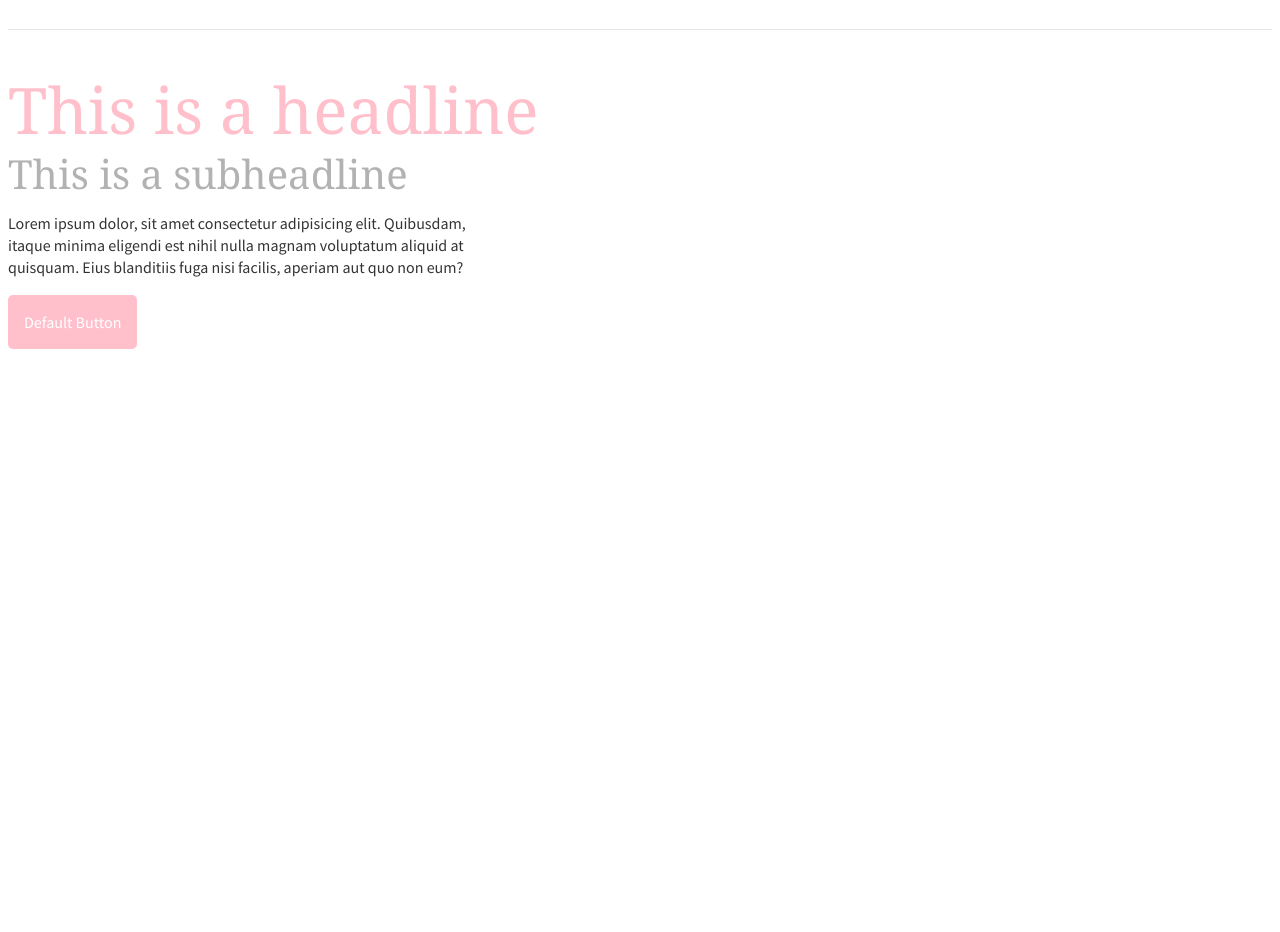
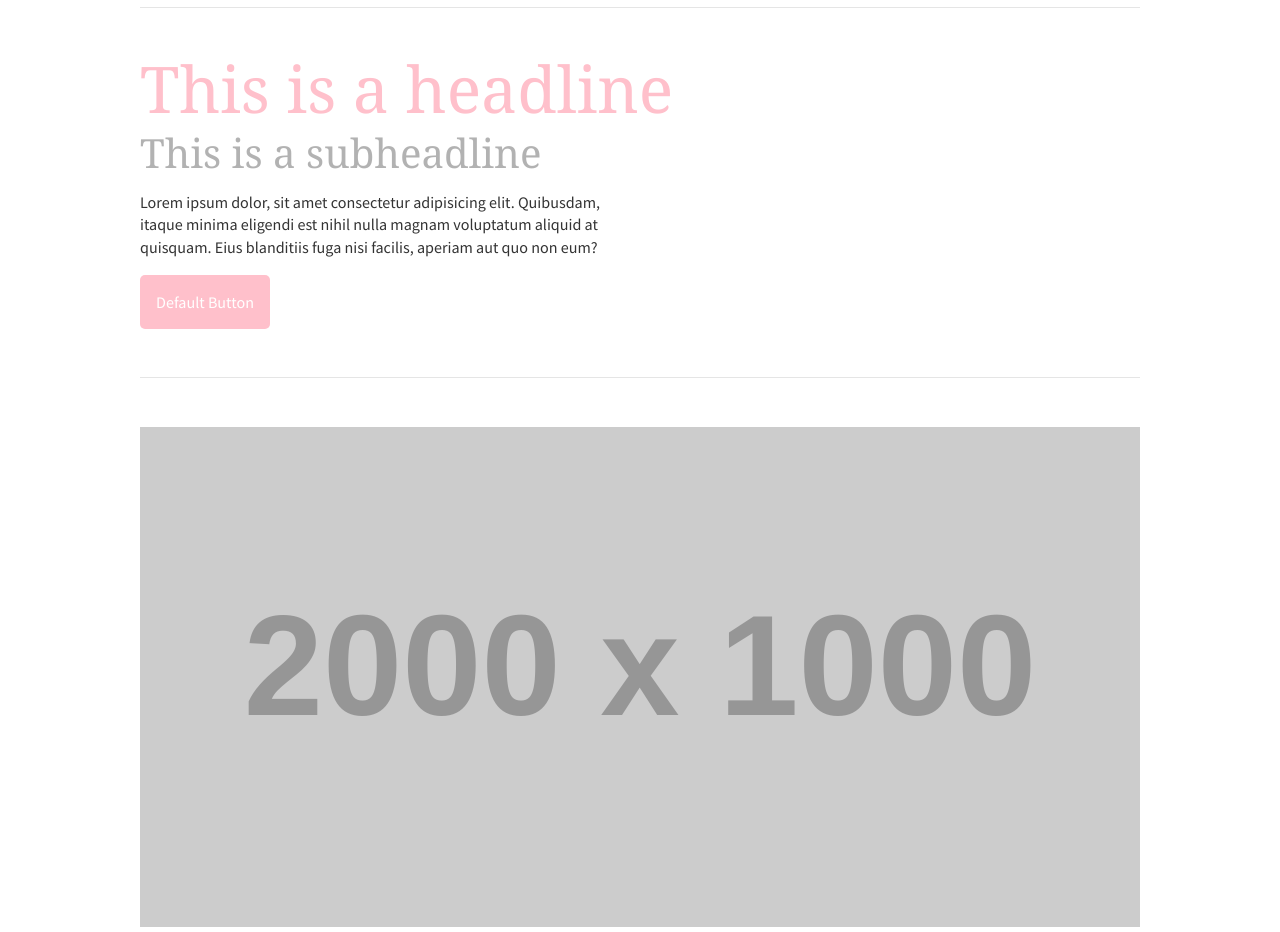
Before and after one commit to mnb62/mysassybase, a plain HTML site: page index.html in a window 1280 px wide. Shown: the part 480-1412 px from the top of the page. Before the commit the page ends 837 px from the top, so only its background shows below. Drawn offline with Linux system fonts and the light colour scheme; placeholder pictures from the web are drawn by us; a web font is replaced by a local one.

Commit message:
step4 completed

```diff
--- a/index.html
+++ b/index.html
@@ -17,6 +17,8 @@
 </head>
 
 <body>
+
+    <div class="container">
 
         <h1>This is a Heading 1</h1>
         <h2>This is a Heading 2</h2>
@@ -41,6 +43,12 @@
         <p>Lorem ipsum dolor, sit amet consectetur adipisicing elit. Quibusdam, itaque minima eligendi est nihil nulla magnam voluptatum aliquid at quisquam. Eius blanditiis fuga nisi facilis, aperiam aut quo non eum?</p>
         <a href="" class="button">Default Button</a>
 
+        <hr />
+
+        <img src="http://via.placeholder.com/2000x1000" width="2000" height="1000" alt="Placeholder">
+
+    </div>
+
     <!-- <script src="js/script.js" /> -->
 </body>
 
--- /dev/null
+++ b/scss/partials/_layout.scss
@@ -0,0 +1,29 @@
+/* BODY RESET*/
+
+body {
+    margin: 0;
+}
+
+/* CONTAINER */
+
+.container {
+    max-width:1000px;
+    margin: 0 auto;
+
+}
+
+/*MEDIA QUERES*/
+
+/* RESPONSIVE-TYPE*/
+
+// SMALL
+
+body { font-size: 87.5%}
+
+@media (min-width: $breakpoint-small) {
+    body { font-size: 100%;}
+}
+
+@media (min-width: $breakpoint-medium) {
+    body { font-size: 100.5%;}
+}
--- /dev/null
+++ b/scss/partials/_media.scss
@@ -0,0 +1,6 @@
+/* RESPONSIVE IMAGES*/
+
+img {
+    max-width: 100%;
+    height: auto;
+}
--- a/scss/partials/_typography.scss
+++ b/scss/partials/_typography.scss
@@ -13,7 +13,7 @@ body {
     font-size: 100%;
     line-height: 1.4;
 }
-h1, h2, h3, h4, h5, h6 {margin: .5em 0;}
+h1, h2, h3, h4, h5, h6 {margin: 0 0 .5em 0;}
 
 /* TYPOGRAPHIC SCALE */
 
--- a/scss/style.scss
+++ b/scss/style.scss
@@ -14,7 +14,17 @@ $color-lightgrey: rgba(0,0,0,.3);
 $font-family-sans: 'Source Sans Pro', Arial, Helvetica, sans-serif;;
 $font-family-serif: 'Source Serif Pro', Georgia, 'Times New Roman', Times, serif;
 
+
+// BREAK POINTS
+
+$breakpoint-small: 768px;
+$breakpoint-medium: 1050px;
+$breakpoint-large: 1250px;
+
+
 // IMPORTS
 @import "partials/toc";
 @import "partials/typography";
 @import "partials/buttons";
+@import "partials/media";
+@import "partials/layout";
```
Also changed, not shown: css/style.css. Lines whose indentation alone changed are shown as unchanged.
